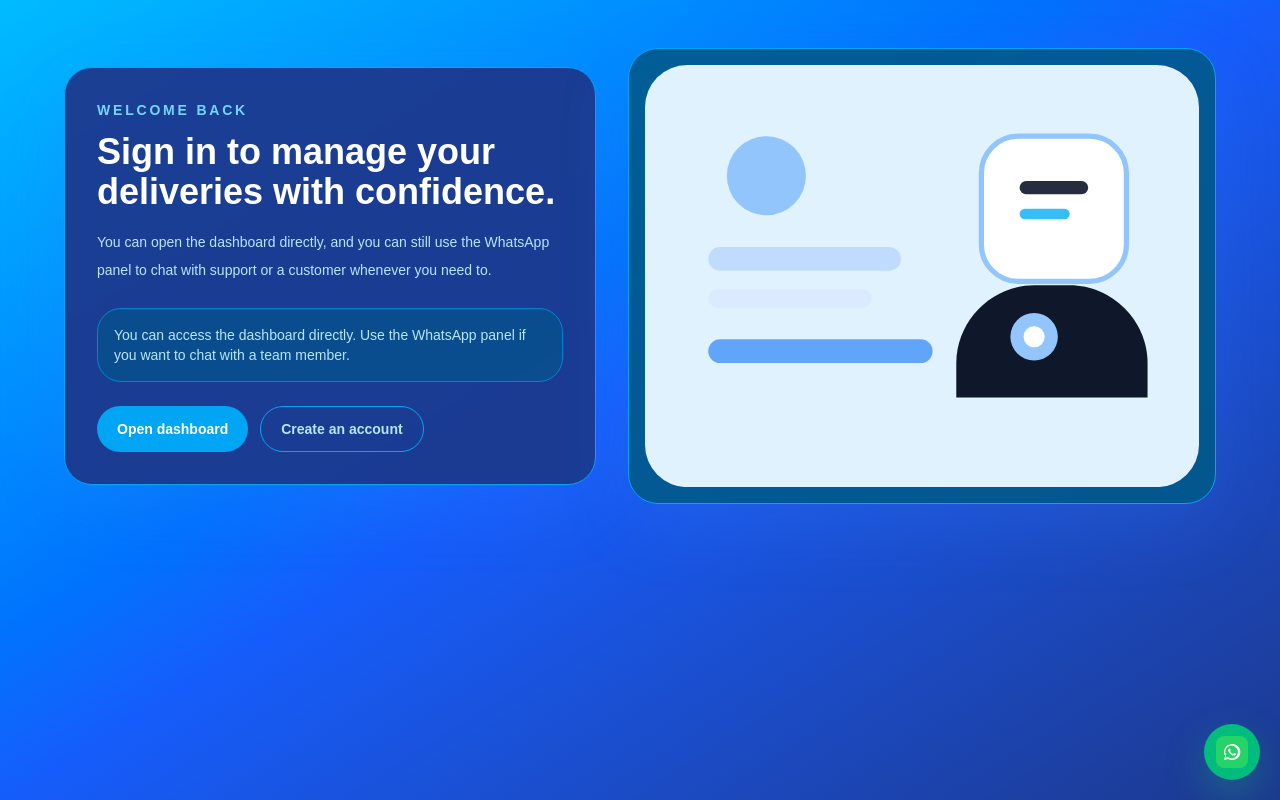
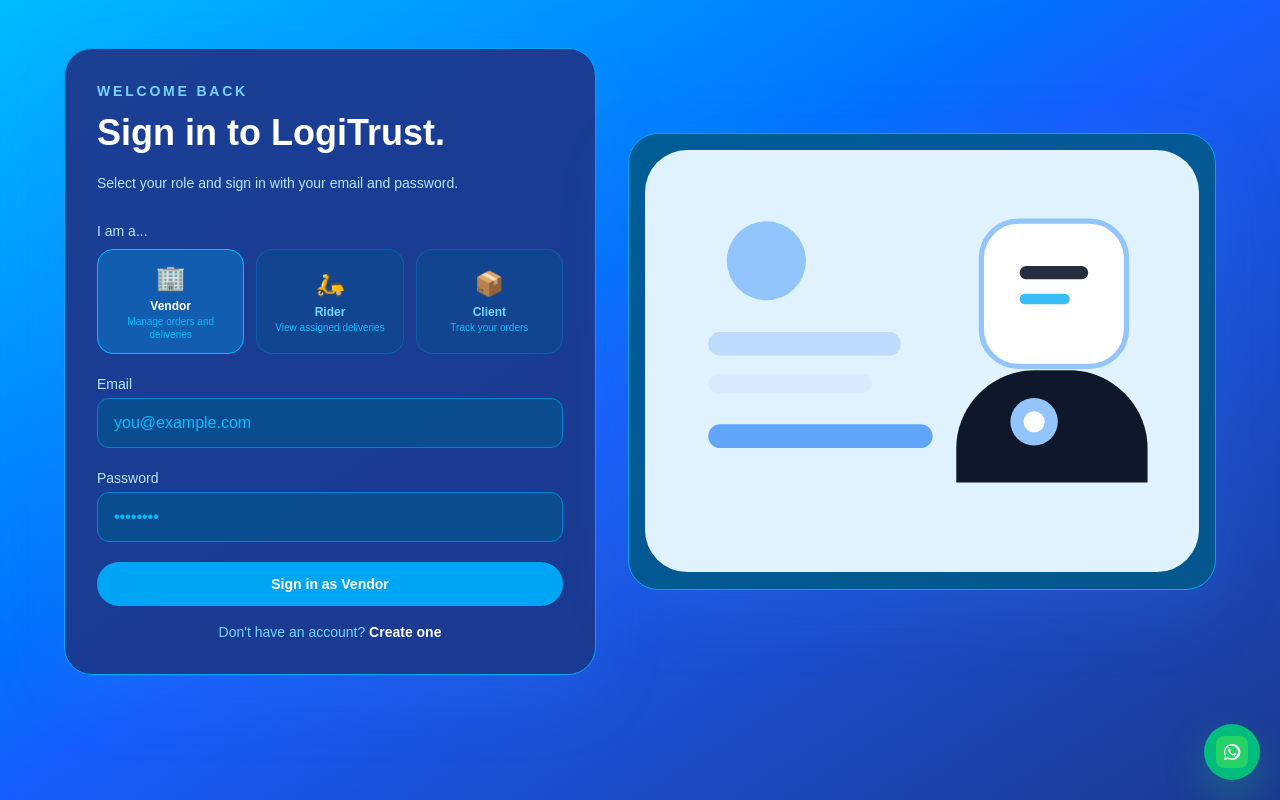
Before and after one commit to dayobabatunde1-web/dayobabatunde, a Next.js app: page /auth/login in a window 1280 px wide. Built offline with nearby package versions, Linux system fonts and the light colour scheme.

Commit message:
add role-based login page

```diff
--- a/app/auth/login/page.tsx
+++ b/app/auth/login/page.tsx
@@ -1,46 +1,140 @@
 'use client'
 
 import { useEffect, useState } from 'react'
+import { useRouter } from 'next/navigation'
+import { supabase } from '@/lib/supabase'
 import { AuthIllustration } from '@/app/components/page-illustrations'
 
 export default function LoginPage() {
-  const [status, setStatus] = useState('You can access the dashboard directly. Use the WhatsApp panel if you want to chat with a team member.')
+  const router = useRouter()
+  const [loading, setLoading] = useState(false)
+  const [error, setError] = useState('')
+  const [form, setForm] = useState({
+    email: '',
+    password: '',
+    role: 'vendor',
+  })
 
   useEffect(() => {
     document.title = 'LogiTrust | Login'
   }, [])
 
-  const handleOpenDashboard = () => {
-    setStatus('Opening your dashboard...')
-    window.location.replace('/dashboard')
+  const handleChange = (e: React.ChangeEvent<HTMLInputElement | HTMLSelectElement>) => {
+    setForm({ ...form, [e.target.name]: e.target.value })
   }
+
+  const handleLogin = async (e: React.FormEvent) => {
+    e.preventDefault()
+    setLoading(true)
+    setError('')
+
+    const { error: loginError } = await supabase.auth.signInWithPassword({
+      email: form.email,
+      password: form.password,
+    })
+
+    if (loginError) {
+      setError(loginError.message)
+      setLoading(false)
+      return
+    }
+
+    if (form.role === 'vendor') {
+      router.push('/dashboard')
+    } else if (form.role === 'rider') {
+      router.push('/dashboard/riders')
+    } else {
+      router.push('/track')
+    }
+  }
+
+  const roles = [
+    { value: 'vendor', label: 'Vendor', description: 'Manage orders and deliveries', icon: '🏢' },
+    { value: 'rider', label: 'Rider', description: 'View assigned deliveries', icon: '🛵' },
+    { value: 'client', label: 'Client', description: 'Track your orders', icon: '📦' },
+  ]
 
   return (
     <main className="min-h-screen bg-gradient-to-br from-sky-400 via-blue-600 to-blue-900 px-6 py-12 sm:px-10">
       <div className="mx-auto grid max-w-6xl gap-8 lg:grid-cols-[0.95fr_1.05fr] lg:items-center">
+
         <div className="rounded-[28px] border border-sky-500 bg-blue-900/95 p-6 shadow-[0_20px_70px_rgba(59,130,246,0.2)] sm:p-8">
           <p className="text-sm font-semibold uppercase tracking-[0.2em] text-sky-300">Welcome back</p>
-          <h1 className="mt-3 text-3xl font-bold text-white sm:text-4xl">Sign in to manage your deliveries with confidence.</h1>
+          <h1 className="mt-3 text-3xl font-bold text-white sm:text-4xl">Sign in to LogiTrust.</h1>
           <p className="mt-4 text-sm leading-7 text-sky-200">
-            You can open the dashboard directly, and you can still use the WhatsApp panel to chat with support or a customer whenever you need to.
+            Select your role and sign in with your email and password.
           </p>
 
-          <div className="mt-6 rounded-[24px] bg-sky-800/60 border border-sky-600 px-4 py-4 text-sm text-sky-200">
-            {status}
-          </div>
+          {error && (
+            <div className="mt-4 rounded-2xl bg-rose-500/20 px-4 py-3 text-sm text-rose-200">
+              {error}
+            </div>
+          )}
 
-          <div className="mt-6 flex flex-wrap gap-3">
+          <form onSubmit={handleLogin} className="mt-6 space-y-5">
+            <div>
+              <label className="mb-2 block text-sm font-medium text-sky-200">I am a...</label>
+              <div className="grid grid-cols-3 gap-3">
+                {roles.map((r) => (
+                  <button
+                    key={r.value}
+                    type="button"
+                    onClick={() => setForm({ ...form, role: r.value })}
+                    className={`rounded-2xl border p-3 text-center transition ${
+                      form.role === r.value
+                        ? 'border-sky-400 bg-sky-500/30 text-white'
+                        : 'border-sky-600/40 bg-sky-800/30 text-sky-300 hover:bg-sky-700/30'
+                    }`}
+                  >
+                    <div className="text-2xl">{r.icon}</div>
+                    <div className="mt-1 text-xs font-semibold">{r.label}</div>
+                    <div className="mt-0.5 text-[10px] text-sky-400 leading-tight">{r.description}</div>
+                  </button>
+                ))}
+              </div>
+            </div>
+
+            <div>
+              <label className="mb-1 block text-sm font-medium text-sky-200">Email</label>
+              <input
+                type="email"
+                name="email"
+                value={form.email}
+                onChange={handleChange}
+                className="w-full rounded-xl border border-sky-600 bg-sky-800/60 px-4 py-3 text-white placeholder-sky-400 outline-none transition focus:border-sky-400 focus:ring-2 focus:ring-sky-500/40"
+                placeholder="you@example.com"
+                required
+              />
+            </div>
+
+            <div>
+              <label className="mb-1 block text-sm font-medium text-sky-200">Password</label>
+              <input
+                type="password"
+                name="password"
+                value={form.password}
+                onChange={handleChange}
+                className="w-full rounded-xl border border-sky-600 bg-sky-800/60 px-4 py-3 text-white placeholder-sky-400 outline-none transition focus:border-sky-400 focus:ring-2 focus:ring-sky-500/40"
+                placeholder="••••••••"
+                required
+              />
+            </div>
+
             <button
-              type="button"
-              onClick={handleOpenDashboard}
-              className="rounded-full bg-sky-500 px-5 py-3 text-sm font-semibold text-white transition hover:bg-sky-400"
+              type="submit"
+              disabled={loading}
+              className="w-full rounded-full bg-sky-500 px-5 py-3 text-sm font-semibold text-white transition hover:bg-sky-400 disabled:cursor-not-allowed disabled:opacity-70"
             >
-              Open dashboard
+              {loading ? 'Signing in...' : `Sign in as ${roles.find(r => r.value === form.role)?.label}`}
             </button>
-            <a href="/auth/signup" className="rounded-full border border-sky-500 px-5 py-3 text-sm font-semibold text-sky-200 transition hover:bg-sky-800">
-              Create an account
+          </form>
+
+          <p className="mt-4 text-center text-sm text-sky-300">
+            Don't have an account?{' '}
+            <a href="/auth/signup" className="font-semibold text-white hover:text-sky-200">
+              Create one
             </a>
-          </div>
+          </p>
         </div>
 
         <div className="rounded-[30px] border border-sky-500 bg-sky-800/90 p-4 shadow-[0_20px_70px_rgba(59,130,246,0.2)]">
```
